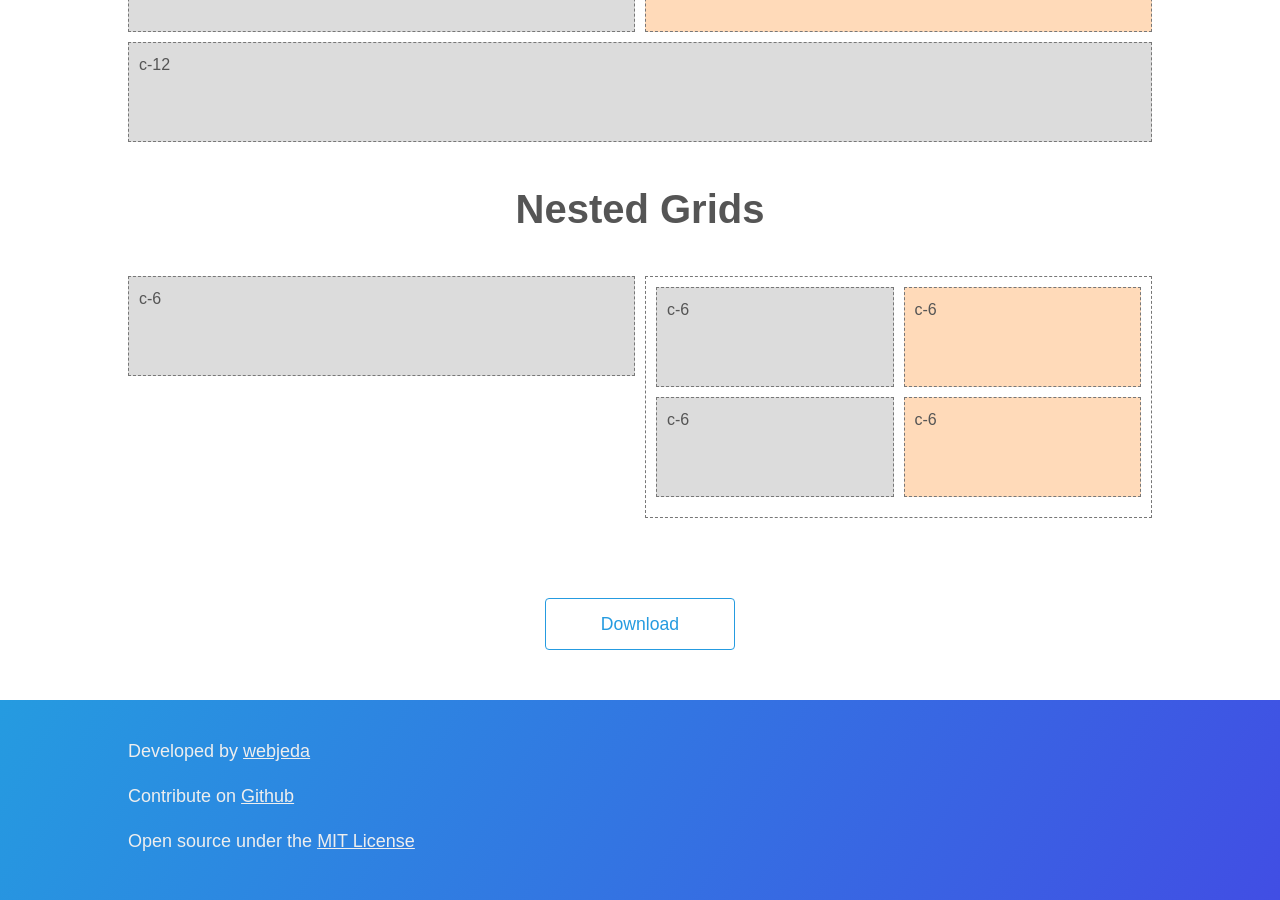
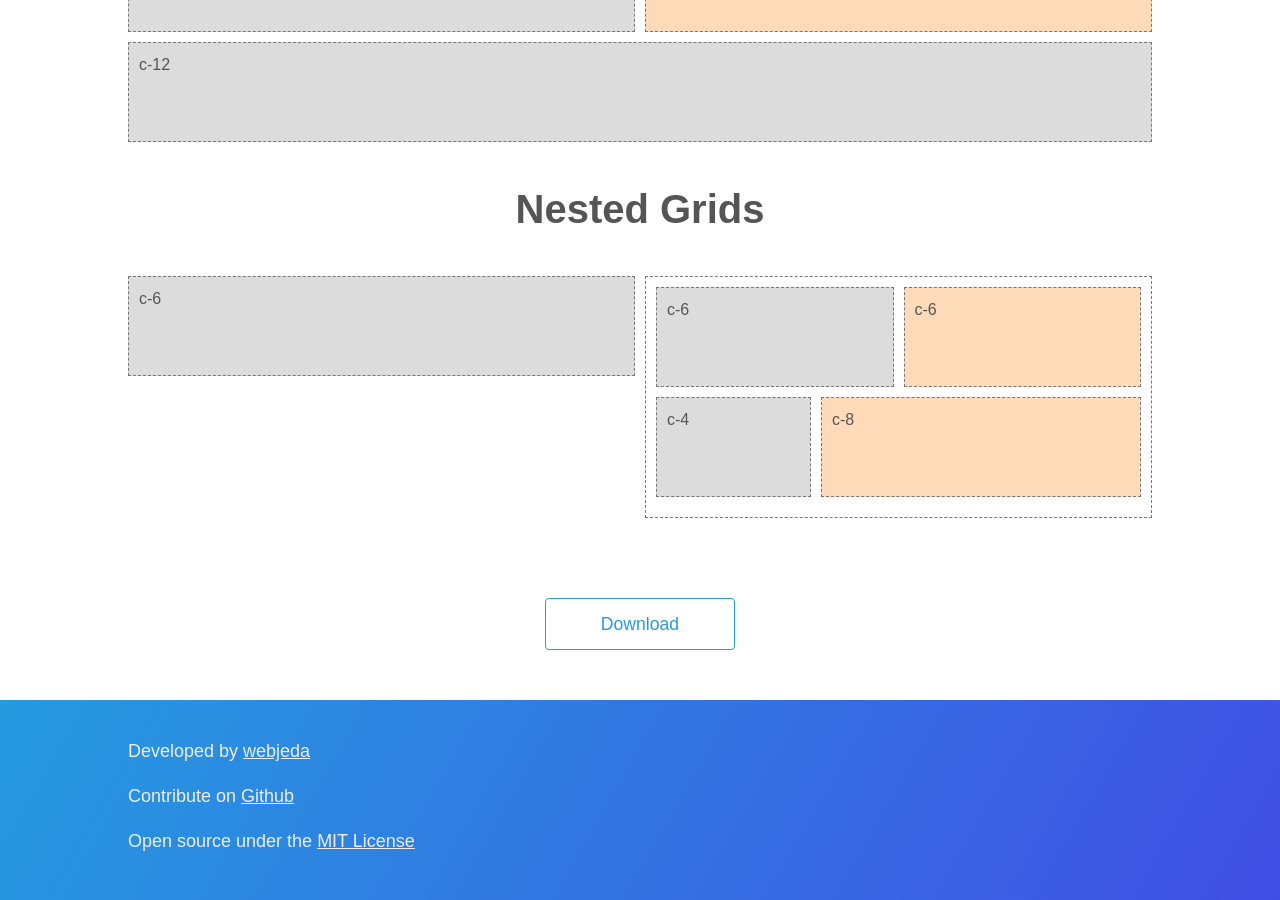
Before and after one commit to sharu725/web-grid, a Jekyll site: the page built from index.html, in a window 1280 px wide and 900 px high, scrolled down 2733 px. Built offline with Jekyll 4.4.1, drawn with Linux system fonts in a browser that asks for light colours; some web fonts are replaced.

Commit message:
nested grids 4:8

```diff
--- a/index.html
+++ b/index.html
@@ -131,11 +131,11 @@ layout: default
                   <div class="c-6">
                      <div class="item p">c-6</div>
                   </div>
-                  <div class="c-6">
-                     <div class="item g">c-6</div>
+                  <div class="c-4">
+                     <div class="item g">c-4</div>
                   </div>
-                  <div class="c-6">
-                     <div class="item p">c-6</div>
+                  <div class="c-8">
+                     <div class="item p">c-8</div>
                   </div>
                </div>
             </div>
```
